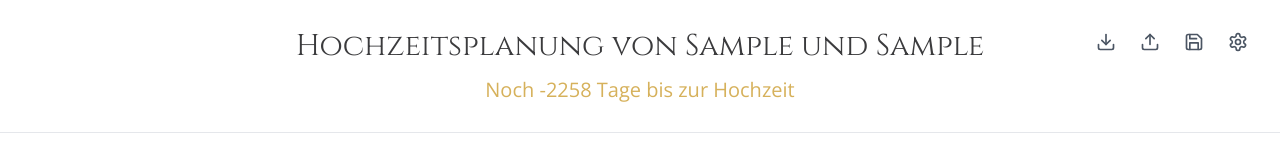
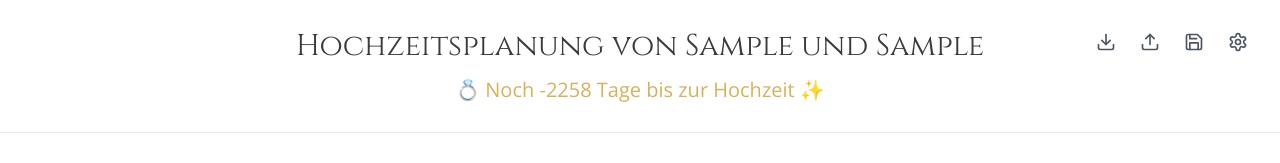
Before and after one commit to danielasommerhochzeitsplanung-droid/Hochzeitsmagie, a React (Vite) app: page / in a window 1280 px wide. Both pictures are taken after typing "Sample", "Sample", "2020-01-15", "2020-01-15" into the empty fields and a click on the button "Los geht's!". Shown: the top 163 px of the page. Built offline with nearby package versions, Linux system fonts and the light colour scheme.

Commit message:
Add 💍 and ✨ to wedding date

```diff
--- a/src/App.tsx
+++ b/src/App.tsx
@@ -242,7 +242,7 @@ function App() {
             </h1>
             <div className="text-center">
               <p className="text-xl" style={{ fontFamily: 'Open Sans, sans-serif', color: '#d6b15b' }}>
-                {t(daysRemaining === 1 ? 'dashboard.countdown_text_singular' : 'dashboard.countdown_text_plural', { days: daysRemaining })}
+                💍 {t(daysRemaining === 1 ? 'dashboard.countdown_text_singular' : 'dashboard.countdown_text_plural', { days: daysRemaining })} ✨
               </p>
             </div>
           </header>
@@ -330,7 +330,7 @@ function App() {
           </h1>
           <div className="text-center">
             <p className="text-xl" style={{ fontFamily: 'Open Sans, sans-serif', color: '#d6b15b' }}>
-              {t(daysRemaining === 1 ? 'dashboard.countdown_text_singular' : 'dashboard.countdown_text_plural', { days: daysRemaining })}
+              💍 {t(daysRemaining === 1 ? 'dashboard.countdown_text_singular' : 'dashboard.countdown_text_plural', { days: daysRemaining })} ✨
             </p>
           </div>
         </header>
```
Also changed, not shown: vite.config.ts.timestamp-1774269146950-c74ec261c315e.mjs (added).
